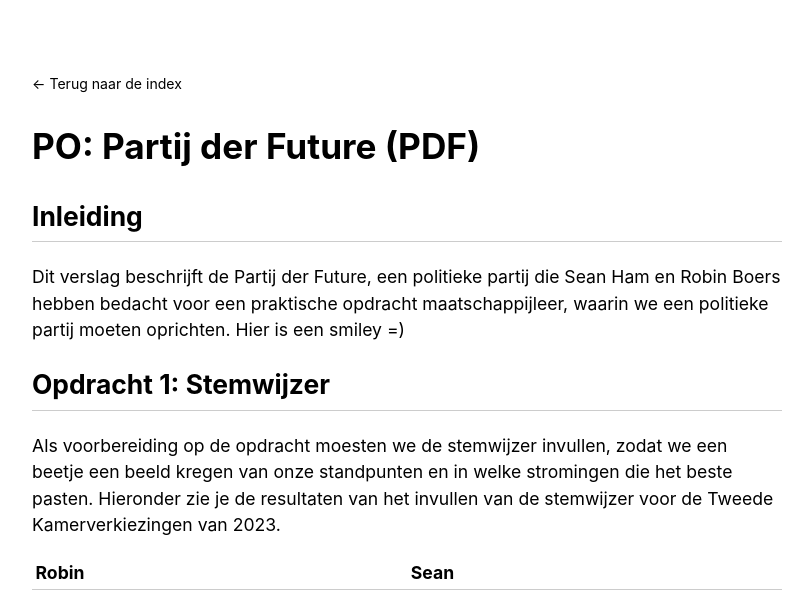
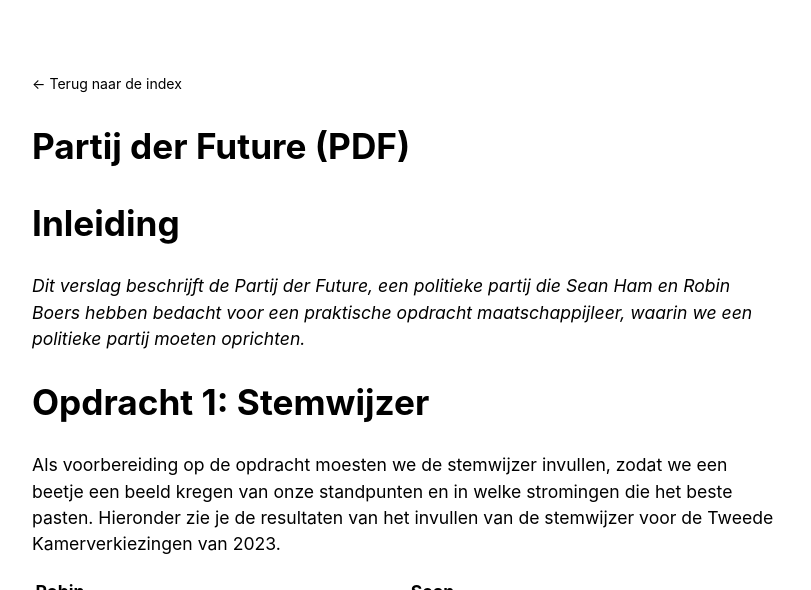
Before and after one commit to RobinBoers/school.geheimesite.nl, a Jekyll site: the page built from 5VWO/TW3/Maatschappijleer3.md, in a window 1280 px wide and 900 px high, cut to the strip 0-590 px from the top of the window. Shown: the whole strip, without its empty margins (233-1044 px from the left). Built offline with Jekyll 4.4.1, drawn with Linux system fonts in a browser that asks for light colours; our own code applies the rules of GitHub Pages for plain Markdown files.

Commit message:
Restructure PO

```diff
--- a/5VWO/TW3/Maatschappijleer3.md
+++ b/5VWO/TW3/Maatschappijleer3.md
@@ -1,12 +1,12 @@
 ---
-title: "PO: Partij der Future (PDF)"
+title: Partij der Future (PDF)
 ---
 
-## Inleiding
+# Inleiding
 
-Dit verslag beschrijft de Partij der Future, een politieke partij die Sean Ham en Robin Boers hebben bedacht voor een praktische opdracht maatschappijleer, waarin we een politieke partij moeten oprichten. Hier is een smiley =)
+_Dit verslag beschrijft de Partij der Future, een politieke partij die Sean Ham en Robin Boers hebben bedacht voor een praktische opdracht maatschappijleer, waarin we een politieke partij moeten oprichten._
 
-## Opdracht 1: Stemwijzer
+# Opdracht 1: Stemwijzer
 
 Als voorbereiding op de opdracht moesten we de stemwijzer invullen, zodat we een beetje een beeld kregen van onze standpunten en in welke stromingen die het beste pasten. Hieronder zie je de resultaten van het invullen van de stemwijzer voor de Tweede Kamerverkiezingen van 2023.
 
@@ -16,13 +16,13 @@ Als voorbereiding op de opdracht moesten we de stemwijzer invullen, zodat we een
 
 <small>De resultaten zien er anders uit omdat de ene op een laptop en de ander op een telefoon gemaakt is :)</small>
 
-## Opdracht 2: Partij en ideologie
+# Opdracht 2: Partij en ideologie
 
 Onze partij is sociaal-democratische, en ligt het meest in de buurt van de andere linkse partijen in de kamer, zoals GL-PvdA, Volt, PvdD (wat goed overeenkomt met de uitkomsten van onze stemwijzer).
 
 We vinden dat de overheid een actieve rol moet hebben bij het oplossen van maatschappelijke vraagstukken. Zo willen we bijvoorbeeld dat de overheid de economie beter reguleert met als doel het aanpakken van ongelijkheid en het beter verdelen van de welvaart. We willen kwetsbare groepen in onze samenleving beschermen en gelijke kansen voor iedereen realiseren. We zijn uiteindelijk allemaal gewoon mensen; we vinden dat iedereen dus ook zo behandeld moet worden. Verder hebben we een progressieve, vooruitstrevende visie op het gebied van bijvoorbeeld medisch-ethische kwesties, seksuele diversiteit en morele vraagstukken. Ook zijn we een partij die het klimaat erg belangrijk vindt; we willen onze planeet in goede staat aan de volgende generaties kunnen overdragen.
 
-## Opdracht 3: Het logo van onze partij
+# Opdracht 3: Het logo van onze partij
 
 Onze partij heet de Partij der Future (PDF), omdat we een vooruitstrevende visie hebben voor de toekomst van ons land. Hieronder zie je ons logo.
 
@@ -34,11 +34,11 @@ In ons logo komt de partijmascotte Frederico terug, onze geliefde flamingo. De p
 
 We wilden eerst het logo rood maken, omdat dat de kleur is die in de logo's van veel sociaal-democratische partijen terugkomt. Maar we vonden dat we het logo ook een beetje onze eigen stijl moesten geven. Daarom hebben we besloten het logo roze te maken. En het sluit ook goed aan bij onze flamingo :)
 
-## Opdracht 4: Standpunten
+# Opdracht 4: Standpunten
 
 We willen de levenskwaliteit voor iedereen verbeteren. Om dit te realiseren wordt de belasting voor inkomens boven de €57.000 een stuk hoger.
 
-### Stemrecht voor jongeren
+## Stemrecht voor jongeren
 
 Jongeren hebben momenteel geen kiesrecht waardoor de politiek geen goede afspiegeling van de maatschappij is. Ze betalen wel belasting, maar mogen niet meedenken over het doel van dat belastinggeld. Ze mogen ook niet meebeslissen over belangrijke onderwerpen zoals klimaat en onderwijs, die een grote invloed op hun leven en toekomst hebben. En dat onder het mom dat ze geen goed doordachte en inhoudelijke beslissingen zouden kunnen maken wat betreft politiek, terwijl de praktijk (in andere landen) uitwijst dat dat helemaal niet waar is.
 
@@ -46,7 +46,7 @@ Als we de leeftijd waarop burgers kiesrecht krijgen verlagen tot 16, zorgen we v
 
 Zie <https://school.geheimesite.nl/5VWO/TW2/Maatschappijleer3> voor meer informatie.
 
-### Klimaat
+## Klimaat
 
 De klimaatdoelen voor 2030 en 2050 zijn niet voldoende om onder de 1.5 graad opwarming te blijven (Kuiper, 2022), en we halen ze ook nog eens niet (PBL, 2024). Om een leefbaar klimaat te behouden vinden we dat de klimaatdoelen moeten worden aangescherpt en behaald. Hieronder valt ook het halen van de Europese klimaatdoelen met betrekking tot stikstofuitstoot, terwijl we ook boeren voldoende compenseren, en subsidies bieden voor de boeren die hun bedrijf willen omvormen tot een biodynamisch landbouwbedrijf.
 
@@ -54,25 +54,25 @@ Daarnaast willen we kerncentrales bouwen in Nederland. We denken dat hernieuwbar
 
 Ook willen we investeren in openbaar groen. Dit is goed voor de opslag van CO2, en uit onderzoek is gebleken dat het een stressverminderend effect op omwonenden heeft (Ravesloot et al., 2019). Daarnaast kan openbaar groen voor recreatie gebruikt worden.
 
-### Negatieve BTW op groenten en fruit
+## Negatieve BTW op groenten en fruit
 
 We willen een veel hogere BTW op frisdrank, koek, snoep en gebak. We willen daarmee een negatieve BTW op groente en fruit mogelijk maken. Dat zorgt ervoor dat armere gezinnen beter rond kunnen komen en komt ook de volksgezondheid ten goede.
 
-### Onderwijs
+## Onderwijs
 
 We willen investeren in het onderwijs – met name een verhoging van de lonen voor leraren (in het basisonderwijs) en onderzoek naar verbeterde lesmethodes. Ook willen we de administratieve last van leraren in het basisonderwijs verminderen. Dat is een prima manier om al die hoogopgeleide "influencers", "communicatie-experts" en "adviseurs" voor iets nuttigs in te zetten.
 
-### Vervoer
+## Vervoer
 
 We willen de grote steden op lange termijn zo veel mogelijk autovrij maken, bijvoorbeeld door het versmallen van wegen en het aanleggen van fietsstraten. We willen ook een veel hogere wegenbelasting, om autorijden te ontmoedigen, en flink investeren in het OV. We willen metronetwerken in grote steden naast Den Haag en Rotterdam (die momenteel al een goed metronetwerk hebben). Ook willen we de metro veel goedkoper (of misschien zelfs gratis maken). Ten slotte willen we alle subsidies op vliegen stoppen en de vliegbelasting een stuk hoger maken. Het is absurd dat de trein duurder is dan het vliegtuig.
 
-### Medisch-ethische kwesties
+## Medisch-ethische kwesties
 
 We vinden dat iedereen de vrijheid moet hebben om zelf te kunnen beslissen over medisch-ethische kwesties. Dat betekent dat het plegen van abortus of euthanasie een grondrecht moet worden, en uit het wetboek van strafrecht gehaald moet worden.
 
 We willen ook betere seksuele voorlichting op middelbare scholen en het hoger onderwijs. Hiermee hopen we dat minder vrouwen daadwerkelijk in de positie komen dat ze moeten kiezen voor een abortus, door voorlichting te geven over de risico's van seksuele interactie, het hebben van veilige seks en het gebruik van anticonceptie. Ook willen we dat er meer aandacht komt voor onder andere genderdiversiteit, seksuele diversiteit, consent en grensoverschrijdend gedrag. We willen dat deze onderwerpen worden vastgelegd in de kerndoelen voor het middelbaar en hoger onderwijs en dat scholen verplicht worden voldoende vrij te maken voor de doelen.
 
-### Verantwoordelijk omgaan met AI
+## Verantwoordelijk omgaan met AI
 
 We vinden dat de overheid strenge regels moet maken over het inzetten van AI. We willen voorkomen dat AI en machine learning (zoals we dat al jaren kennen) de maatschappij verder ontwrichten door middel van algoritmes die polarisatie als effect hebben. Juist in een nieuw en opkomend werkveld is het belangrijk om direct risico's te identificeren, om ervoor te zorgen dat de invloed van de technologie op onze samenleving positief is. We moeten ook goed kijken naar de belangen van bedrijven die AI modellen trainen. Om een model te trainen is namelijk een gigantische hoeveelheid computerkracht nodig–en dus geld. Dit betekent dat alleen overheden en miljardairs de mogelijkheid hebben om zo'n model te trainen. Hebben zij dezelfde belangen als de rest van de bevolking?
 
@@ -82,17 +82,17 @@ Ten slotte vinden we het belangrijk dat het gebruik van generative AI geen negat
 
 Zie <https://roblog.nl/blog/gpt> voor meer informatie.
 
-## Opdracht 5: Woordweb
+# Opdracht 5: Woordweb
 
 Ik heb geen zin om ze te copy-pasten.
 
-## Opdracht 6: Poster
+# Opdracht 6: Poster
 
 Hieronder zie je onze verkiezingsposter. Als het nog niet duidelijk was, zie je een jongere die stemt. Want dat is wat we willen :D
 
 ![Stem PDF!!](poster.png)
 
-## Bronvermelding
+# Bronvermelding
 
 Kuiper, E.-J. (2022) Zijn de Nederlandse klimaatdoelen in lijn met de 1.5°C van Parijs? <i>VRPO tegenlicht</i>. <https://www.vpro.nl/programmas/tegenlicht/lees/artikelen/2022/ernst-jan-kuiper-koolstofbudget-nederlandse-doelen-klimaatakkoord.html>
 
```
